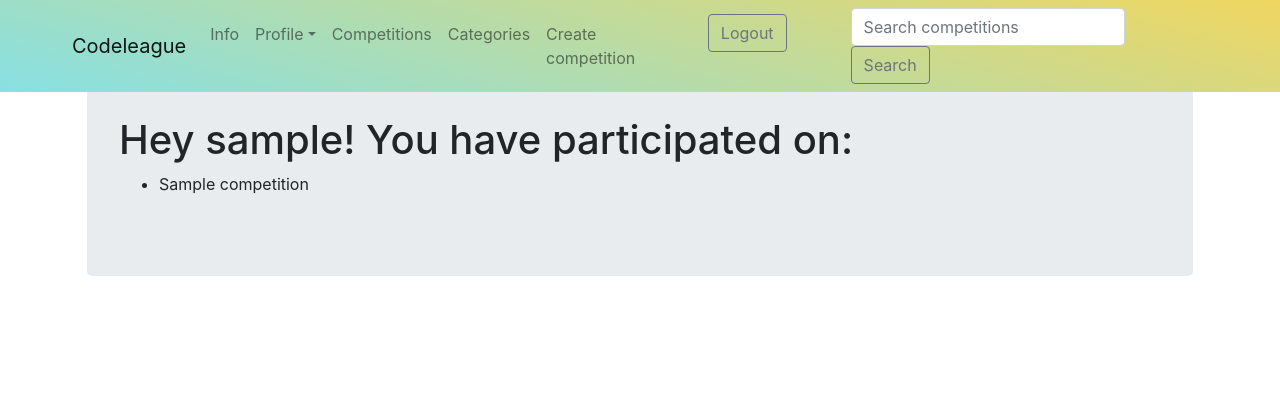
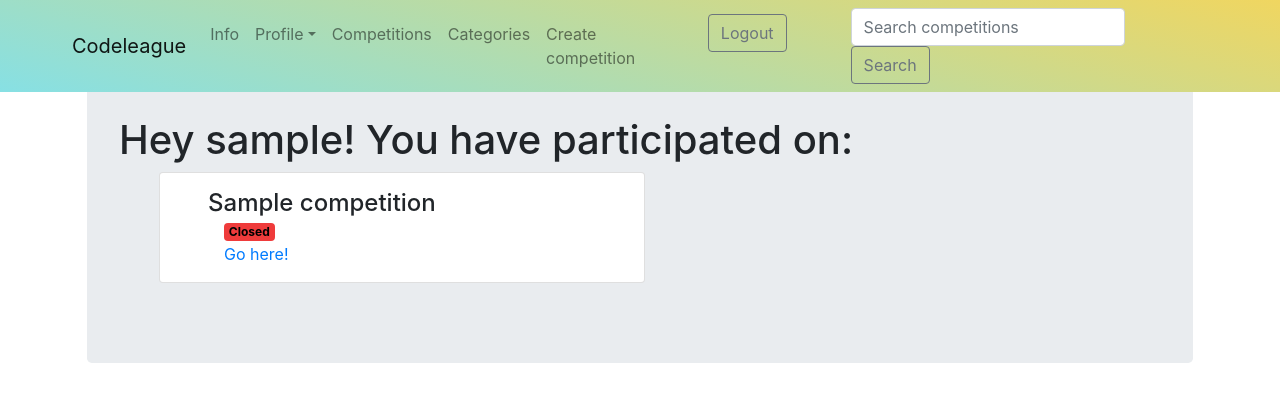
Before and after one commit to latra/codeleague, a Django app: page /accounts/u/1/participations/ in a window 1280 px wide. Shown: the top 402 px of the page. Run offline with Django 3.2, Linux system fonts and the light colour scheme; a user stored in the database is signed in; tables that the repository leaves empty hold one stand-in row (values such as "Sample post"); parts of the project's set-up code (start-up, migrations or seed data) failed here and were passed over; some libraries are stand-ins or nearby versions.

Commit message:
Some desigin in participate

```diff
--- a/apps/account/templates/participations/participate.html
+++ b/apps/account/templates/participations/participate.html
@@ -8,10 +8,35 @@
             {% if user.is_authenticated %}
                 <h1>Hey {{ duser.username }}! You have participated on:</h1>
                 <ul>
+                    <div class="row">
+                        {% for competition in competitions %}
+                            <div class="col-6">
+                                <div class="card">
+                                    <div class="card-body px-5 py-3">
+                                        <div>
+                                            <h4 class="d-inline">{{ competition.title }}</h4>
+                                        </div>
+                                        <div class="pl-3">
 
-                {% for competition in competitions %}
-                    <li name="{{ competition.title }}">{{competition.title}}</li>
-                {% endfor %}
+                                            {% if competition.is_competition_opened %}
+                                                <span class="badge badge-success"
+                                                      style="background-color: #74DA47; border-color: #74DA47; color: #000">In progress</span>
+                                            {% elif competition.is_inscription_opened %}
+                                                <span class="badge badge-warning"
+                                                      style="background-color: #dacb47; border-color: #dacb47; color: #000">Inscriptions</span>
+                                            {% else %}
+                                                <span class="badge badge-warning"
+                                                      style="background-color: #EF3B3B; border-color: #EF3B3B; color: #000">Closed</span>
+                                            {% endif %}
+                                            <div>
+                                                <a href="{% url "competition:detail" competition.pk %}">Go here!</a>
+                                            </div>
+                                        </div>
+                                    </div>
+                                </div>
+                            </div>
+                        {% endfor %}
+                    </div>
                 </ul>
 
             {% else %}
```
